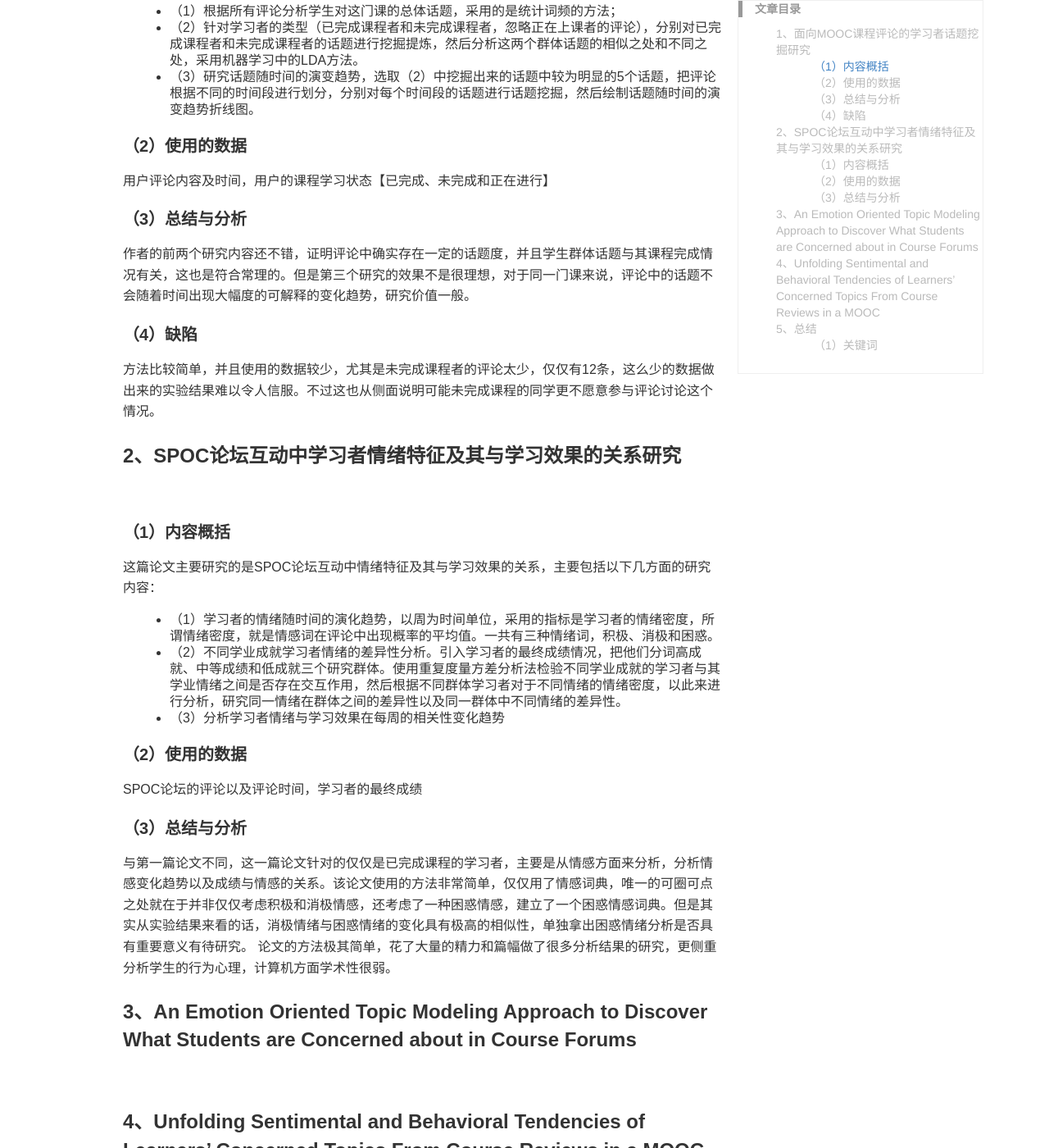
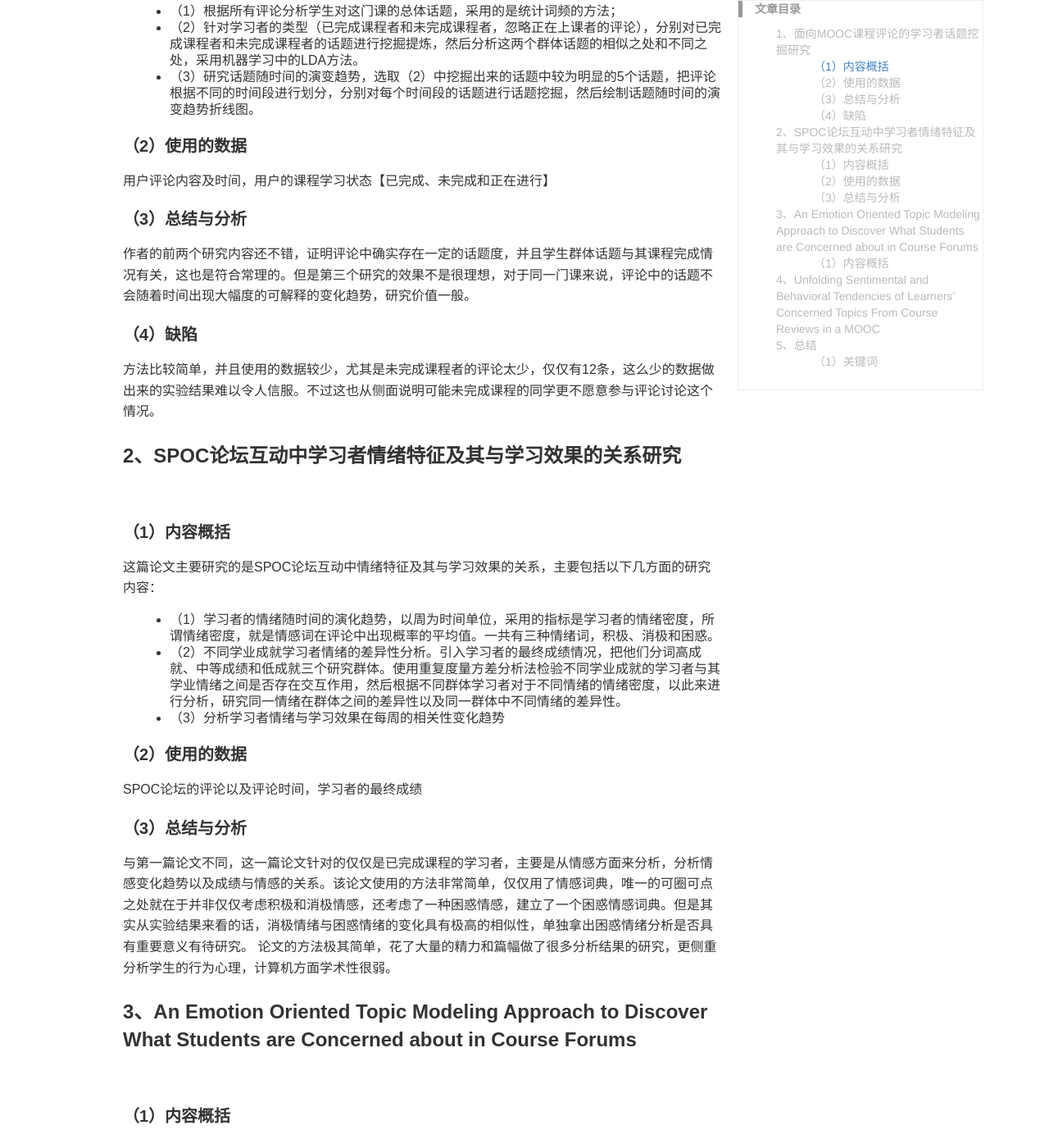
Before and after one commit to yuanmingchen/yuanmingchen.github.io, a Jekyll site: the page built from _posts/2019-04-18-Online Course nlp paper survey.md, in a window 1280 px wide and 1400 px high, scrolled down 437 px. Shown: the whole window at 82% size. Built offline with Jekyll 4.4.1, drawn with Linux system fonts in a browser that asks for light colours; comment, search, counter and statistics services are not loaded.

Commit message:
Updates _posts/2019-04-18-Online Course nlp paper survey.md
Auto commit by GitBook Editor

```diff
--- a/_posts/2019-04-18-Online Course nlp paper survey.md
+++ b/_posts/2019-04-18-Online Course nlp paper survey.md
@@ -38,6 +38,8 @@ SPOC论坛的评论以及评论时间，学习者的最终成绩
 与第一篇论文不同，这一篇论文针对的仅仅是已完成课程的学习者，主要是从情感方面来分析，分析情感变化趋势以及成绩与情感的关系。该论文使用的方法非常简单，仅仅用了情感词典，唯一的可圈可点之处就在于并非仅仅考虑积极和消极情感，还考虑了一种困惑情感，建立了一个困惑情感词典。但是其实从实验结果来看的话，消极情绪与困惑情绪的变化具有极高的相似性，单独拿出困惑情绪分析是否具有重要意义有待研究。
 论文的方法极其简单，花了大量的精力和篇幅做了很多分析结果的研究，更侧重分析学生的行为心理，计算机方面学术性很弱。
 ### 3、An Emotion Oriented Topic Modeling Approach to Discover What Students are Concerned about in Course Forums
+#### （1）内容概括
+
 
 ### 4、Unfolding Sentimental and Behavioral Tendencies of Learners’ Concerned Topics From Course Reviews in a MOOC
 ### 5、总结
```
